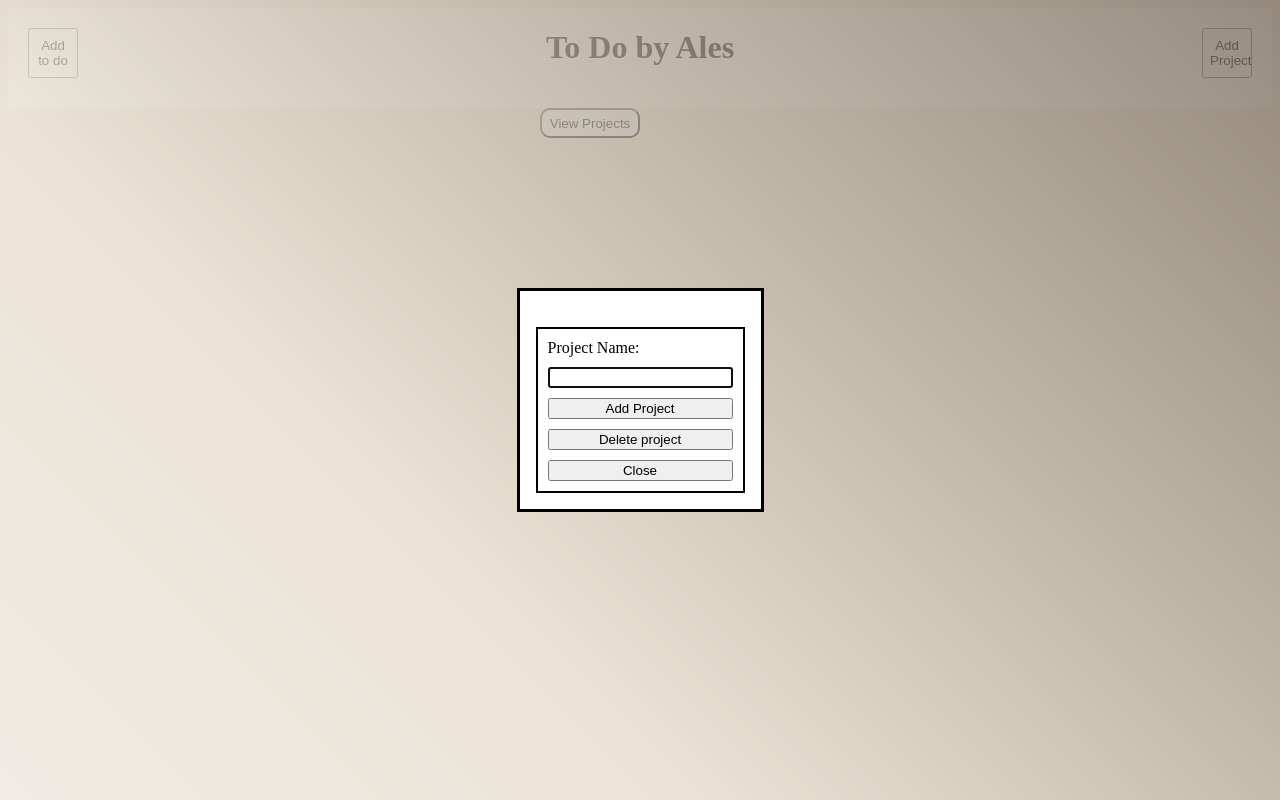
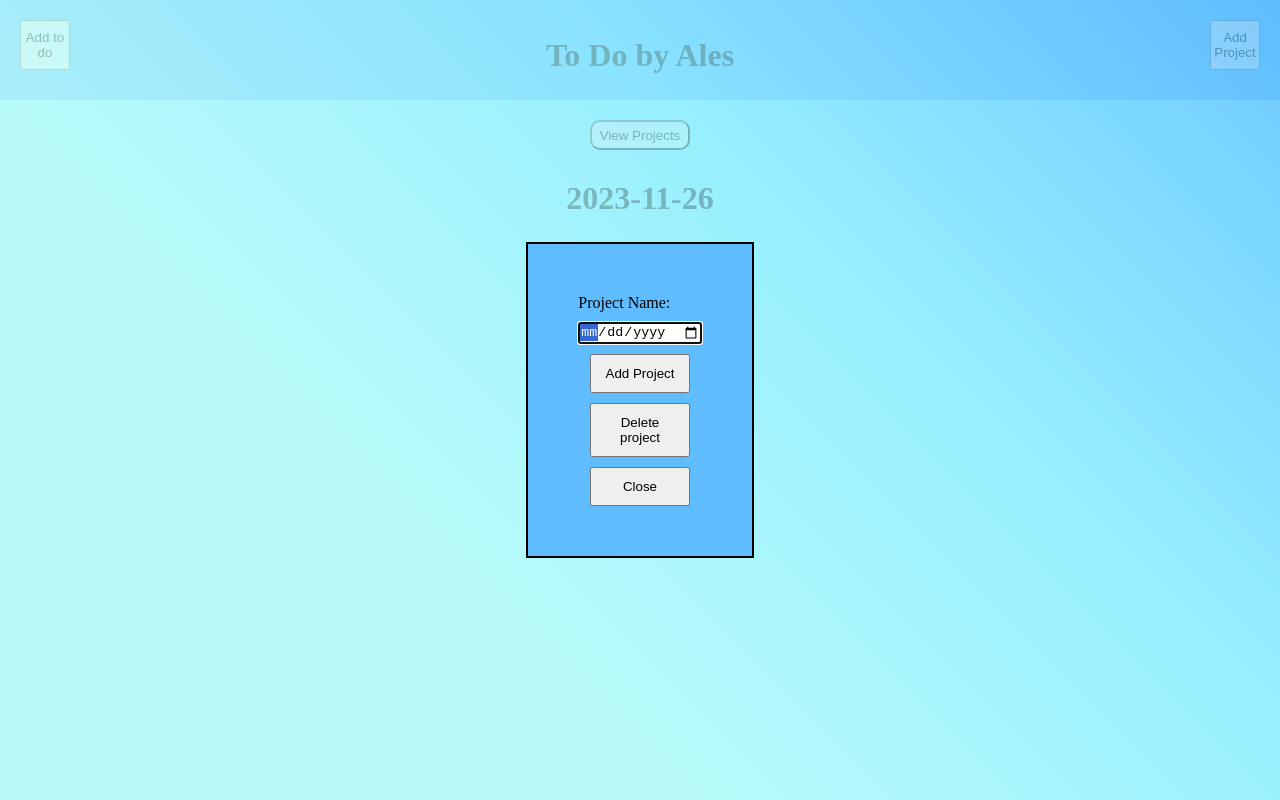
Before and after one commit to AlesLearningCode/todo, a website built with webpack: page dist/index.html in a window 1280 px wide. Both pictures are taken after a click on the button "Add Project". Built offline with nearby package versions, Linux system fonts and the light colour scheme.

Commit message:
Change styles

```diff
--- a/src/DOM.js
+++ b/src/DOM.js
@@ -14,14 +14,15 @@
 })
 const projectList = document.createElement(`datalist`)
 const projectInput = document.createElement(`input`)
-projectInput.value = "default project"
+const currentDate = new Date()
+projectInput.value = `${currentDate.getFullYear()}-${currentDate.getMonth() + 1}-${currentDate.getDate()}`
 const content = document.querySelector(`#content`)
 projectInput.setAttribute(`list`,`projectList`)
 projectInput.classList.add(`projectInput`)
 projectList.setAttribute(`id`,`projectList`)
 const defaultProject = document.createElement(`option`)
 defaultProject.setAttribute(`index`,`0`)
-defaultProject.value = "default project"
+defaultProject.value = `${currentDate.getFullYear()}-${currentDate.getMonth() + 1}-${currentDate.getDate()}`
 projectList.appendChild(defaultProject)
 document.body.appendChild(projectInput)
 document.body.appendChild(projectList)
@@ -57,10 +58,10 @@
         projectDashboard.style.padding = `10px`
         projectDashboard.style.backgroundImage = `linear-gradient(
             45deg,
-            #F3EEEA,
-            #EBE3D5,
-            #B0A695,
-            #776B5D
+            #C5FFF8,
+            #C5FFF8,
+            #96EFFF,
+        #5FBDFF
           )`
         projectDashboard.style.marginTop = `20px`
         projectDashboard.style.border = `2px black solid`
--- a/src/editToDo.js
+++ b/src/editToDo.js
@@ -7,6 +7,7 @@
             input.classList.add(`toDoEdit`)
             input.style.padding = `5px`
             input.style.borderRadius = `10px`
+            input.style.justifySelf = `start`
             input.value = element.textContent
             element.removeEventListener(`click`, edit)
             const index = element.getAttribute(`index`)
--- a/src/modal.js
+++ b/src/modal.js
@@ -18,7 +18,7 @@
 // "Show the dialog" button opens the dialog modally
 addProject.addEventListener("click", () => {
   projectDialog.showModal();
-});
+ });
 
 // "Close" button closes the dialog
 projectCloseButton.addEventListener("click", () => {
--- a/src/render.js
+++ b/src/render.js
@@ -2,9 +2,12 @@
 import searchIndex from "./searchProjectIndex"
 import toDo from "./newToDo"
 import editToDo from "./editToDo"
+const currentProject = document.createElement(`h1`)
 function render(value){
     const content = document.querySelector(`#content`)
     const projectList = document.querySelector(`.projectInput`)
+    currentProject.textContent = projectList.value
+    document.body.appendChild(currentProject)
     projectList.setAttribute(`type`,`hidden`)
     content.innerHTML = ""
     for(let i = 0; i < projects[value].length; i++){
@@ -15,6 +18,7 @@
     const newDescription = document.createElement(`p`)
     newDescription.setAttribute(`index`,`${i}`)
     const newDate = document.createElement(`div`)
+    newDate.style.justifySelf = `end`
     const checkList = document.createElement(`input`)
     checkList.classList.add(`checkList`)
     checkList.style.backgroundColor = `red`
--- a/styles/style.css
+++ b/styles/style.css
@@ -1,37 +1,54 @@
+*{
+    margin: 0;
+    padding: 0;
+    box-sizing: border-box;
+}
 header{
-    background-color: #F3EEEA;
+    background-color: #5FBDFF;
     grid-column: 1/3;
     grid-row: 1/2;
+    display: flex;
     text-align: center;
     margin-bottom: 20px;
     height: 100%;
     margin-bottom: 20px;
+    align-items: center;
+    justify-content: center;
 }
 body{
     display: grid;
     grid-template-columns: 1fr 1fr;
-    grid-template-rows: 100px 1fr 50px 1fr;
-    background-color: #EBE3D5;
+    grid-template-rows: 100px 70px 50px 1fr;
+    background-color: #96EFFF;
+}
+body h1{
+    text-align: center;
+    grid-column: 1/4;
+    grid-row: 3/4;
+    margin-top: 10px;
 }
 .container{
-    padding: 30px;
+    padding: 20px;
     border: 2px solid black;
-    width: 200px;
+    width: 250px;
     margin-top: 10px;
     overflow: hidden;
     overflow-wrap: break-word;
     grid-template-columns: 200px;
     display: grid;
 }
+.container > *{
+    margin-bottom: 10px;
+}
 form{
     border: black solid 2px;
     width: max-content;
-    padding: 10px;
+    padding: 50px;
     display: grid;
     row-gap: 10px;
     grid-row: 2/3;
     justify-self: center;
-    margin-top: 20px;
+    background-color: #5FBDFF;
 }
 form.to-do{
     grid-column: 1/3;
@@ -40,12 +57,21 @@
     display: flex;
     justify-content: space-between;
 }
+form button{
+    padding: 10px;
+    width: 100px;
+    align-self: center;
+    justify-self: center;
+}
 #content{
     display: flex;
     gap: 20px;
-    grid-row: 3/4;
+    grid-row: 4/5;
     grid-column: 1/3;
+    align-items: center;
     flex-wrap: wrap;
+    padding-left: 50px;
+    margin-top: 50px;
 }
 .projectInput{
     grid-column: 1/2;
@@ -66,20 +92,21 @@
     border-radius: 10px;
 }
 .viewProjects{
-    margin-left: 40px;
+    margin-top: 20px;
     grid-row: 2/3;
+    grid-column: 1/3;
     height: 30px;
     width: 100px;
     border-radius: 10px;
-    justify-self: end;
+    justify-self: center;
 }
 ::backdrop {
     background-image: linear-gradient(
         45deg,
-        #F3EEEA,
-        #EBE3D5,
-        #B0A695,
-        #776B5D
+        #C5FFF8,
+        #C5FFF8,
+        #96EFFF,
+        #5FBDFF
     );
     opacity: 0.75;
   }
@@ -106,3 +133,7 @@
     padding: 10px;
     margin-left: 10px;
 }
+dialog{
+    margin:auto;
+    border: none;
+}
```
Also changed, not shown: dist/index.html, 1 other file.
